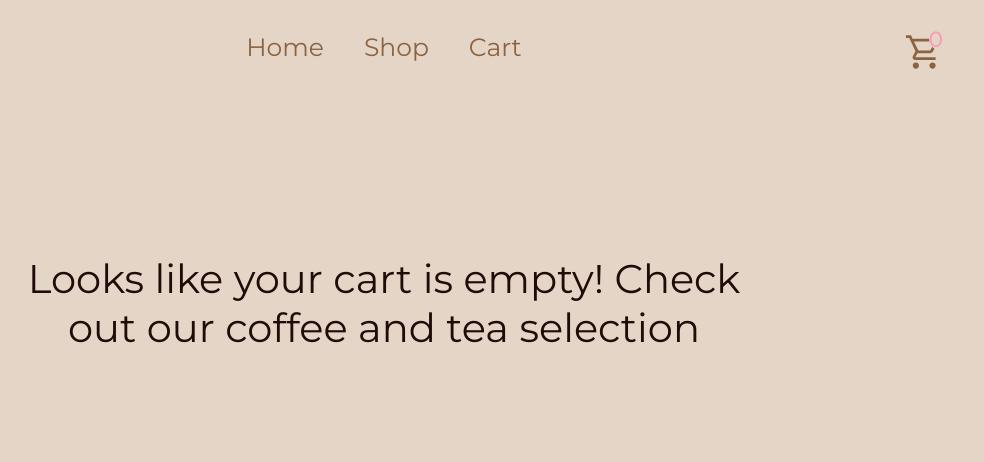
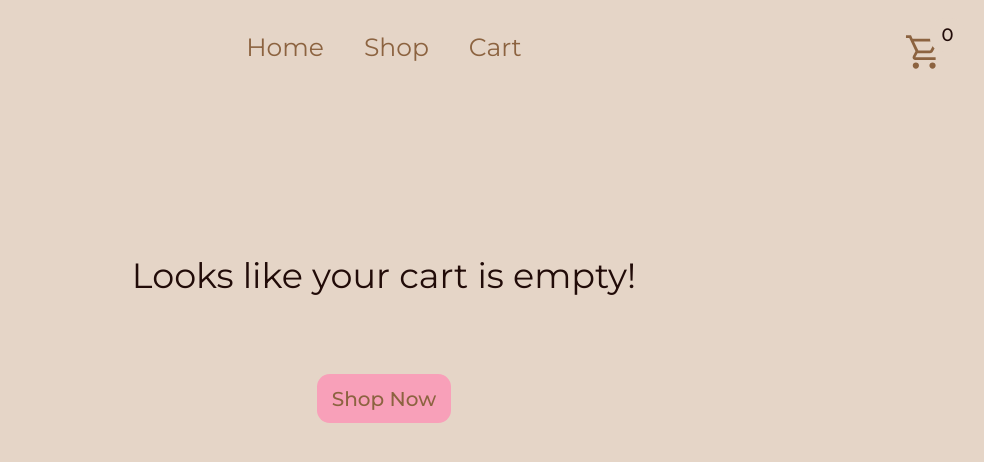
Before and after one commit to chavimiller/shopping-cart, a React (Vite) app: page /cart in a window 1280 px wide. Shown: the top 462 px of the page, without its empty margins (256-1240 px from the left). Built offline with nearby package versions, Linux system fonts and the light colour scheme.

Commit message:
Add hover and action effects to buttons, add redirection buttons to other pages

```diff
--- a/src/App.css
+++ b/src/App.css
@@ -48,6 +48,14 @@ nav {
   justify-content: center;
 }
 
+button {
+  background-color: transparent;
+  border: none;
+  display: flex;
+  align-items: center;
+  justify-content: center;
+}
+
 nav > div {
   font-family: "Montserrat";
   display: flex;
@@ -77,7 +85,7 @@ nav svg {
   color: var(--primary-dark);
 }
 
-.add-to-cart {
+.general-button {
   background-color: var(--accent);
   color: var(--secondary);
   border: none ;
@@ -88,26 +96,34 @@ nav svg {
   font-family: "Montserrat";
   font-weight: 500;
   font-size: 20px;
+  transition: all .2s;
+  box-sizing: border-box;
 }
 
+.general-button:hover {
+  transform: scale(1.1);
+  background-color: var(--primary-dark);
+  color: var(--accent);
+  box-shadow: 0 2px 4px rgba(0, 0, 0, 0.1);
+}
+
+.general-button:active {
+  transform: scale(1);
+}
 .cart-number {
-  color: var(--accent);
-  font-size: 22px;
+  color: var(--primary-dark);
+  font-size: 18px;
   font-weight: 500;
-  font-family: "Montserrat";
   width: 25px;
   height: 25px;
   border-radius: 14px;
   background-color: var(--primary-light);
   position: absolute;
-  right: 4.4rem;
-  top: 1.6rem;
+  right: 3.7rem;
+  top: 1.1rem;
+  padding: .3rem;
   z-index: 1;
-}
-
-.amount-btn button {
-  background-color: transparent;
-  border: none;
+  text-align: center;
   display: flex;
   align-items: center;
   justify-content: center;
@@ -127,6 +143,14 @@ nav svg {
   font-weight: 500;
   color: var(--secondary);
   background-color: var(--accent);
+}
+
+.amount-btn button {
+  transition: transform .3s ease;
+}
+
+.amount-btn button:hover {
+  transform: scale(1.2);
 }
 
 .card-grid {
@@ -338,9 +362,25 @@ nav svg {
 
 .empty-cart {
   display: flex;
+  flex-direction: column;
   align-items: center;
   justify-content: center;
   text-align: center;
-  font-size: 40px;
+  font-size: 35px;
   padding: 10rem 16rem;
+  gap: 4rem;
 }
+
+.delete-button {
+  background-color: transparent;
+  transition: transform .3s ease;
+}
+
+.delete-button:hover {
+  transform: scale(1.2);
+}
+
+.checkout-buttons {
+  display: flex;
+  gap: 1rem;
+}
--- a/src/components/Button.jsx
+++ b/src/components/Button.jsx
@@ -10,7 +10,7 @@ const Button = ({
 }) => {
   if (type === "general")
     return (
-      <button className="add-to-cart" onClick={onClick} text={text}>
+      <button className="general-button" onClick={onClick} text={text}>
         {text}
       </button>
     );
@@ -42,8 +42,20 @@ const Button = ({
         </button>
       </div>
     );
-
-  return null;
+  if (type === "delete")
+    return (
+      <button className="delete-button" onClick={onClick}>
+        <svg
+          xmlns="http://www.w3.org/2000/svg"
+          height="32px"
+          viewBox="0 -960 960 960"
+          width="32px"
+          fill="#E5D5C7"
+        >
+          <path d="M280-120q-33 0-56.5-23.5T200-200v-520h-40v-80h200v-40h240v40h200v80h-40v520q0 33-23.5 56.5T680-120H280Zm400-600H280v520h400v-520ZM360-280h80v-360h-80v360Zm160 0h80v-360h-80v360ZM280-720v520-520Z" />
+        </svg>
+      </button>
+    );
 };
 
 export default Button;
--- a/src/components/Card.jsx
+++ b/src/components/Card.jsx
@@ -14,7 +14,6 @@ const Card = ({ id, image, name, price, type, quantity }) => {
     } else {
       setCart([...cart, { id, image, name, price, quantity: 1 }]);
     }
-    console.log(cart);
   }
 
   function removeFromCart() {
@@ -29,7 +28,13 @@ const Card = ({ id, image, name, price, type, quantity }) => {
         setCart(updatedCart);
       }
     }
-    console.log(cart);
+  }
+
+  function deleteItem() {
+    const existingItem = cart.find((item) => item.id === id);
+    if (existingItem) {
+      setCart(cart.filter((item) => item.id !== id));
+    }
   }
 
   if (type === "cartCard")
@@ -44,12 +49,15 @@ const Card = ({ id, image, name, price, type, quantity }) => {
             </div>
             <div className="quantity-cart">{quantity}</div>
           </div>
+          <div className="checkout-buttons">
             <Button
               quantity={quantity}
               type={"increment"}
               onIncrement={addToCart}
               onDecrement={removeFromCart}
             />
+            <Button type={"delete"} onClick={deleteItem} />
+          </div>
         </div>
       </>
     );
--- a/src/components/CartPage.jsx
+++ b/src/components/CartPage.jsx
@@ -1,13 +1,21 @@
 import { useCart } from "../hooks/CartContext";
 import Card from "./Card";
+import Button from "./Button";
+import { useNavigate } from "react-router";
 
 const CartPage = () => {
   const { cart, setCart } = useCart();
+  const navigate = useNavigate();
+
+  const handleShopClick = () => {
+    navigate("/shop");
+  };
   if (cart.length === 0)
     return (
       <>
         <div className="empty-cart container section">
-          Looks like your cart is empty! Check out our coffee and tea selection
+          <div>Looks like your cart is empty! </div>
+          <Button type={"general"} text="Shop Now" onClick={handleShopClick} />
         </div>
       </>
     );
@@ -20,6 +28,7 @@ const CartPage = () => {
               <Card
                 type={"cartCard"}
                 id={product.id}
+                key={product.id}
                 image={product.image}
                 name={product.name}
                 price={product.price}
--- a/src/components/HomePage.jsx
+++ b/src/components/HomePage.jsx
@@ -3,10 +3,16 @@ import coffeeBeans from "../assets/images/coffeeBeans.png";
 import Button from "./Button";
 import Card from "./Card";
 import useProducts from "../hooks/useProducts";
+import { useNavigate } from "react-router";
 
 const HomePage = () => {
   const { data } = useProducts();
-  console.log(data);
+  const navigate = useNavigate();
+
+  const handleShopClick = () => {
+    navigate("/shop");
+  };
+
   return (
     <>
       <img
@@ -24,7 +30,7 @@ const HomePage = () => {
         <div className="hero-text">
           From mountain farms to your cup — discover the journey of our beans.
         </div>
-        <Button type={"general"} text={"Shop Now"} />
+        <Button type={"general"} text={"Shop Now"} onClick={handleShopClick} />
       </div>
 
       <div className="featured-container section">
--- a/src/components/Shop.jsx
+++ b/src/components/Shop.jsx
@@ -14,6 +14,7 @@ const Shop = () => {
             data.map((product) => (
               <Card
                 id={product.id}
+                key={product.id}
                 image={product.imageUrl}
                 name={product.name}
                 price={product.price}
--- a/src/data/products.js
+++ b/src/data/products.js
@@ -44,7 +44,7 @@ export const mockProducts = [
     imageUrl: beansBag6,
   },
   {
-    id: 6,
+    id: 7,
     name: "Coconut Flavored Cold Brew",
     price: 27.99,
     imageUrl: beansBag7,
```
Lines whose indentation alone changed are shown as unchanged.
